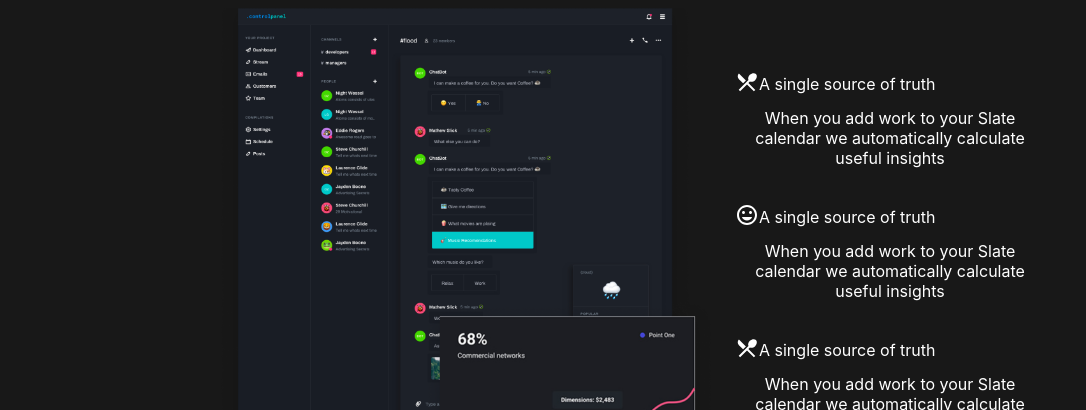
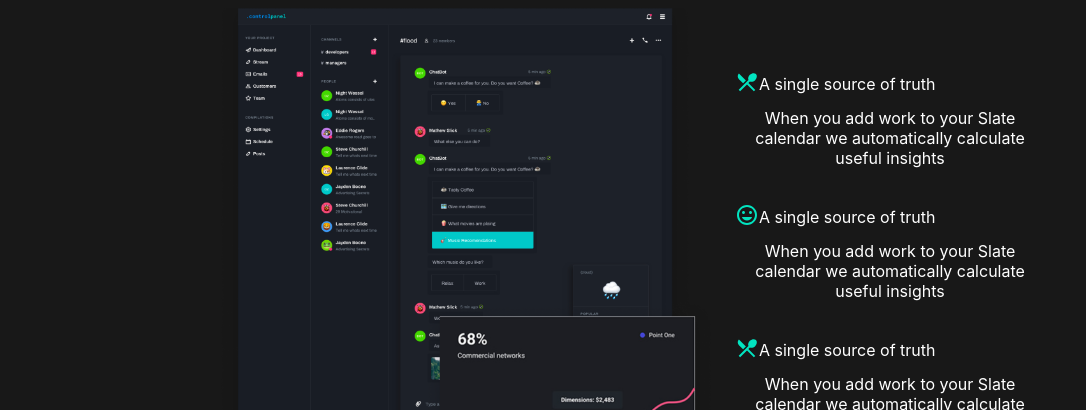
Before and after one commit to TheDa21crj/Landing-Page, a React (Create React App) app: page / in a window 1280 px wide. Shown: the part 1747-2157 px from the top of the page, without its empty margins (0-1086 px from the left). Built offline with nearby package versions, Linux system fonts and the light colour scheme; the HTML template or start-up script is replaced by a standard one.

Commit message:
icon color added

```diff
--- a/src/Components/Css/Features.css
+++ b/src/Components/Css/Features.css
@@ -51,3 +51,7 @@
     align-items: center;
     margin-bottom: 10px;
 }
+
+.FeatureIcon {
+    color: #02e4c0;
+}
--- a/src/Components/Features.js
+++ b/src/Components/Features.js
@@ -23,7 +23,7 @@ export default function Features() {
             <div>
               <div className="FeatureRowHeadDiv">
                 <span>
-                  <LocalDiningIcon />
+                  <LocalDiningIcon className="FeatureIcon" />
                 </span>
                 <span>A single source of truth</span>
               </div>
@@ -35,7 +35,7 @@ export default function Features() {
             <div className="FeatureRowDiv">
               <div className="FeatureRowHeadDiv">
                 <span>
-                  <TagFacesIcon />
+                  <TagFacesIcon className="FeatureIcon" />
                 </span>
                 <span>A single source of truth</span>
               </div>
@@ -47,7 +47,7 @@ export default function Features() {
             <div className="FeatureRowDiv">
               <div className="FeatureRowHeadDiv">
                 <span>
-                  <LocalDiningIcon />
+                  <LocalDiningIcon className="FeatureIcon" />
                 </span>
                 <span>A single source of truth</span>
               </div>
```
